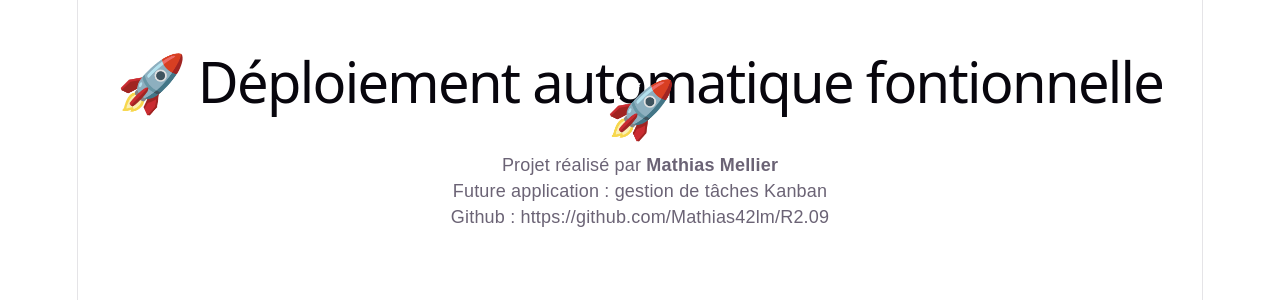
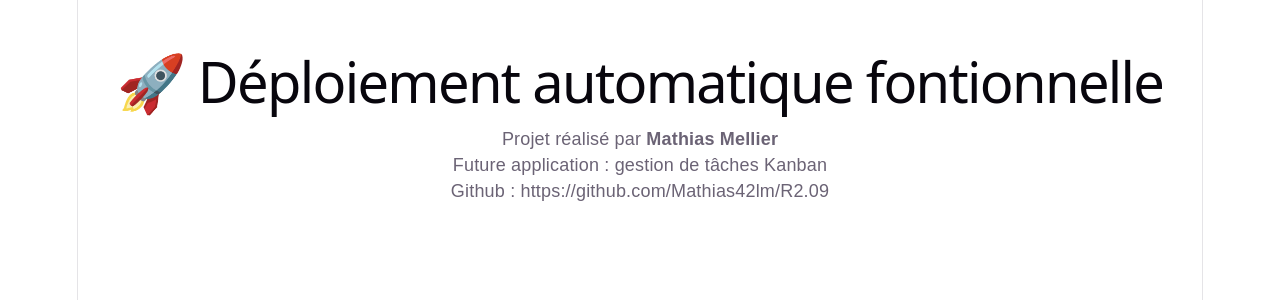
Before and after one commit to Mathias42lm/R2.09, a React (Vite) app: page / in a window 1280 px wide. Shown: the top 300 px of the page. Built offline with nearby package versions, Linux system fonts and the light colour scheme.

Commit message:
Modify App.jsx to delete bug

```diff
--- a/src/App.jsx
+++ b/src/App.jsx
@@ -1,7 +1,7 @@
 function App() {
   return (
     <div style={{ fontFamily: 'sans-serif', padding: '2rem', textAlign: 'center' }}>
-      <h1>🚀 Déploiement automatique fontionnelle 🚀</h1>
+      <h1>🚀 Déploiement automatique fontionnelle</h1>
       <p>Projet réalisé par <strong>Mathias Mellier</strong></p>
       <p>Future application : gestion de tâches Kanban</p>
       <p>Github : https://github.com/Mathias42lm/R2.09</p>
```
